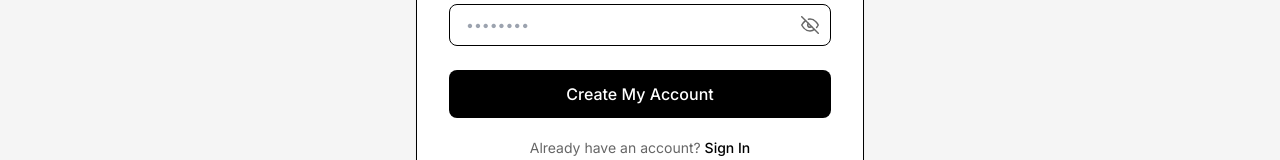
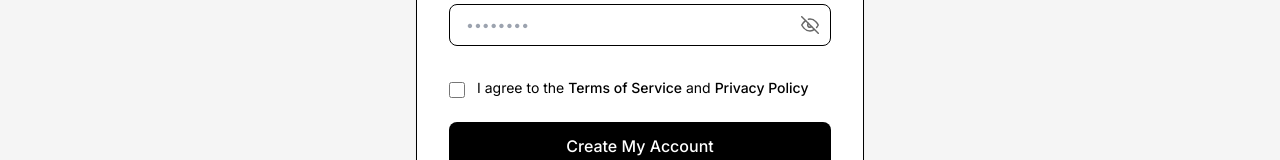
Before and after one commit to shani06012006-ui/Liora-E-commerce-project, a React (Vite) app in the folder frontend/: page /register in a window 1280 px wide. Shown: the part 772-932 px from the top of the page. Built offline with nearby package versions, Linux system fonts and the light colour scheme; no server answers.

Commit message:
Updated the Register page

```diff
--- a/frontend/src/pages/Register.jsx
+++ b/frontend/src/pages/Register.jsx
@@ -8,7 +8,7 @@ const Register = () => {
   const [formData, setFormData] = useState({
       firstName: '', lastName: '', phone: '', email: '', password: '', confirmPassword: '',
   });
-
+  const [agreeTerms, setAgreeTerms] = useState(false);
   const [loading, setLoading] = useState(false);
   const [showPassword, setShowPassword] = useState(false);
   const [showConfirmPassword, setShowConfirmPassword] = useState(false);
@@ -31,12 +31,11 @@ const Register = () => {
     setLoading(true);
     try {
       await authAPI.register({
-        first_name: formData.firstName,
-        last_name: formData.lastName,
-        phone: formData.phone,
-        email: formData.email,
-        password: formData.password,
-      });
+    email: formData.email,
+    password: formData.password,
+    phone: formData.phone,
+    full_name: `${formData.firstName} ${formData.lastName}`.trim(),
+});
       toast.success('OTP sent to your email!');
       navigate('/verify-otp', { state: { email: formData.email } });
     } catch (err) {
@@ -112,11 +111,23 @@ const Register = () => {
         : (showConfirmPassword ? <FiEye size={18} /> : <FiEyeOff size={18} />)}
         </button>
         )}
+      </div>
+    </div>
+ ))}
+    <div className="flex items-start gap-3 pt-2">
+      <input type="checkbox" id="terms" checked={agreeTerms}
+          onChange={(e) => setAgreeTerms(e.target.checked)}
+        className="mt-1 h-4 w-4 rounded border-gray-300 text-gray-900 focus:ring-gray-900" />
 
+      <label htmlFor="terms" className="text-sm text-gray-600 leading-5"> I agree to the{" "}
+      <Link to="/Terms"
+        className="text-gray-900 font-medium hover:underline" > Terms of Service
+      </Link>{" "}  and{" "}
+      <Link to="/Privacy"
+        className="text-gray-900 font-medium hover:underline" >  Privacy Policy
+      </Link>
+  </label>
 </div>
-              </div>
-            ))}
-
             <button
               type="submit"
               disabled={loading || (formData.confirmPassword && formData.password !== formData.confirmPassword)}
```
Also changed, not shown: 2 other files (tests, documents, lock files or other folders).
